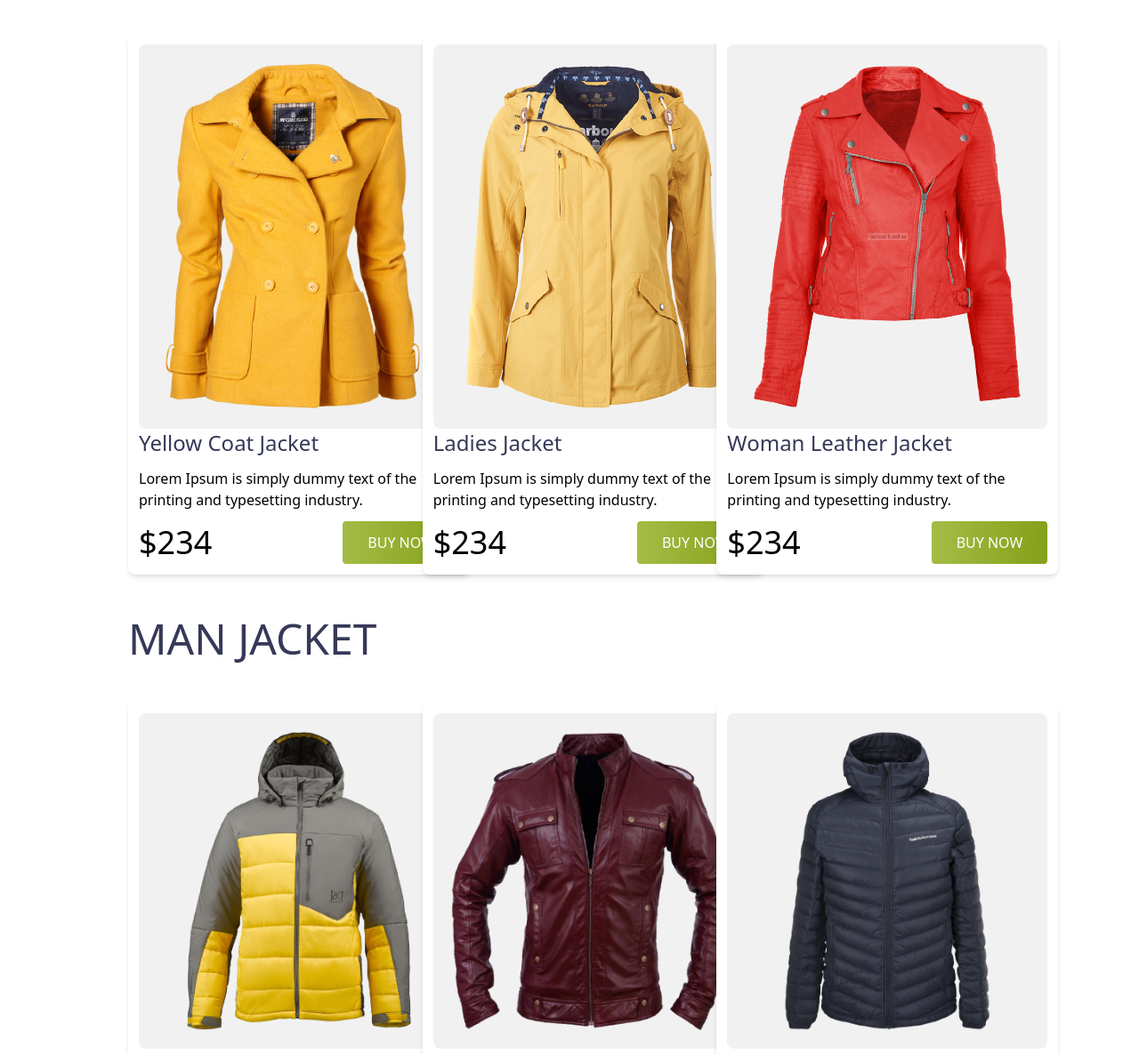
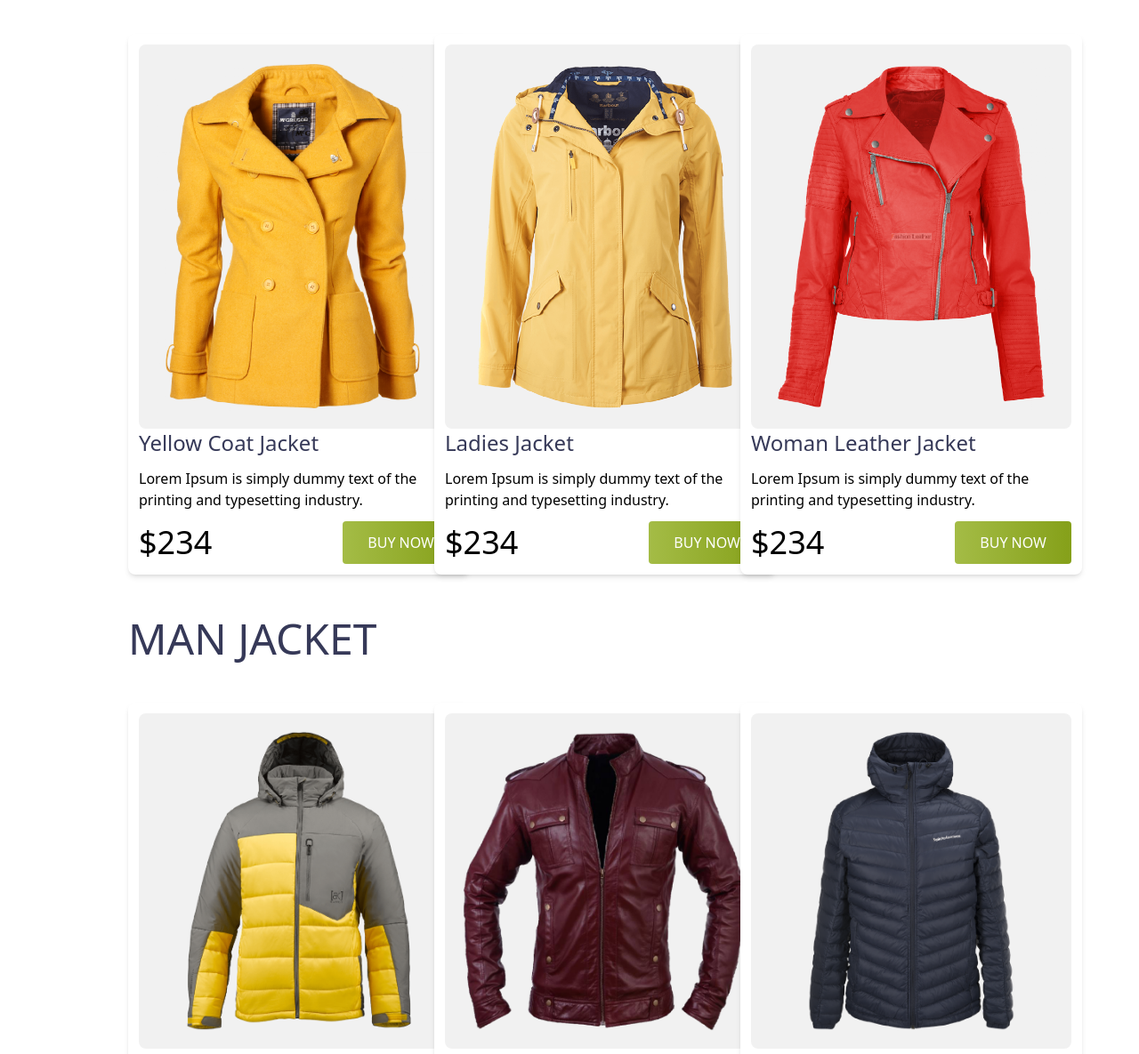
Before and after one commit to MD-Moniruzzaman-Arafat/module-12-penguin-fashion-project, a plain HTML site: page index.html in a window 1280 px wide. Shown: the part 678-1863 px from the top of the page at 89% size. Drawn offline with nearby package versions, Linux system fonts and the light colour scheme.

Commit message:
something change

```diff
--- a/index.html
+++ b/index.html
@@ -42,7 +42,7 @@
     <main class="px-36">
         <section>
             <h1 class="md:text-5xl md:text-left text-[#363958] mb-12 sm:text-2xl text-center">WOMAN JACKET</h1>
-            <div class="grid md:grid-cols-3 max-w-7xl mx-auto sm:grid-cols-1">
+            <div class="grid gap-10 md:grid-cols-3 max-w-7xl mx-auto sm:grid-cols-1">
                 <div class="w-96 p-3 bg-[#FFF] shadow-md rounded-lg">
                     <img class="w-96 bg-[#F1F1F1] p-5 rounded-lg" src="./images/jacket-1.png" alt="">
                     <h1 class="text-[#363958] text-2xl">Yellow Coat Jacket </h1>
@@ -81,7 +81,7 @@
 
         <section>
             <h1 class="md:text-5xl md:text-left text-[#363958] mb-12 mt-12 sm:text-2xl text-center">MAN JACKET</h1>
-            <div class="grid md:grid-cols-3 max-w-7xl mx-auto sm:grid-cols-1">
+            <div class="grid gap-10 md:grid-cols-3 max-w-7xl mx-auto sm:grid-cols-1">
                 <div class="w-96 p-3 bg-[#FFF] shadow-md rounded-lg">
                     <img class="w-96 bg-[#F1F1F1] p-5 rounded-lg" src="./images/jacket-4.png" alt="">
                     <h1 class="text-[#363958] text-2xl">Snowboard Jacket Mens</h1>
```
